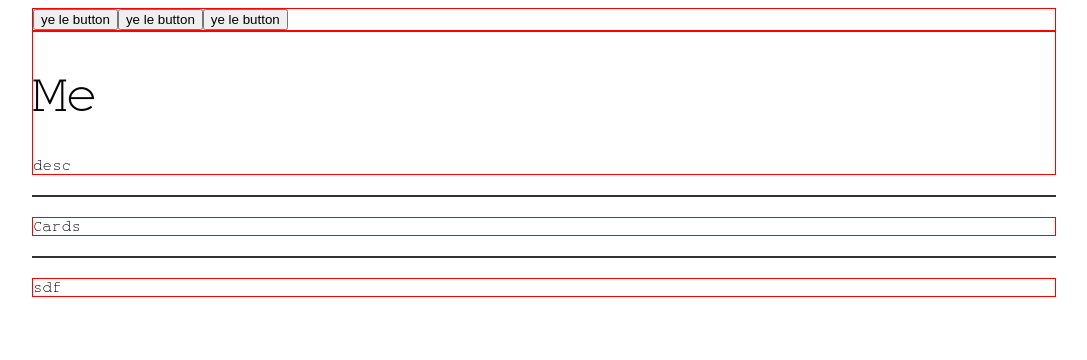
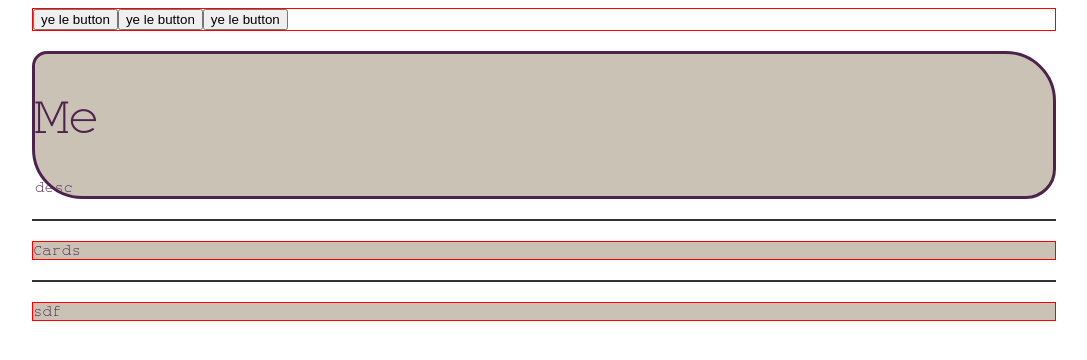
Before and after one commit to GriT5555/FolioC, a React (Vite) app: page / in a window 1280 px wide. Shown: the top 360 px of the page, without its empty margins (96-1183 px from the left). Built offline with nearby package versions, Linux system fonts and the light colour scheme.

Commit message:
Color testing

```diff
--- a/src/components/Intro.jsx
+++ b/src/components/Intro.jsx
@@ -2,9 +2,9 @@ export default function Intro(){
     return(
             <div className="Intro">
                 <h1 className="ITitle">Me</h1>
-                <div className="Iptag">
+                <p className="Iptag">
                     desc
-                </div>
+                </p>
             </div>
     );
 }
--- a/src/index.scss
+++ b/src/index.scss
@@ -24,12 +24,14 @@ $pot2:#EDD4B2;
   -webkit-font-smoothing: antialiased;
   place-items: center;
   font-family: "Monospace";
+  color: $txtbord;
 }
 
 h1, h2 {
   font-family: var(--heading);
   font-weight: 500;
-  color: var(--text-h);
+  color: $txtbord;
+
 }
 
 h1 {
@@ -86,8 +88,11 @@ code {
 .Intro{
   display: flex;
   flex-direction: column;
-  border: 1px solid red;
+  border: 3px solid $txtbord;
   box-sizing: border-box;
+  margin-top: 20px;
+  border-radius: 15px 50px 30px;
+  background-color: $pbck;
 }
 
 .ProjectCards{
@@ -95,6 +100,7 @@ code {
   flex-direction: row;
   box-sizing: border-box;
   border: 1px solid red;
+  background-color: $pbck;
 }
 
 .footer{
@@ -102,4 +108,5 @@ code {
   flex: row;
   border: 1px solid red;
   box-sizing: border-box;
+  background-color: $pbck;
 }
```
